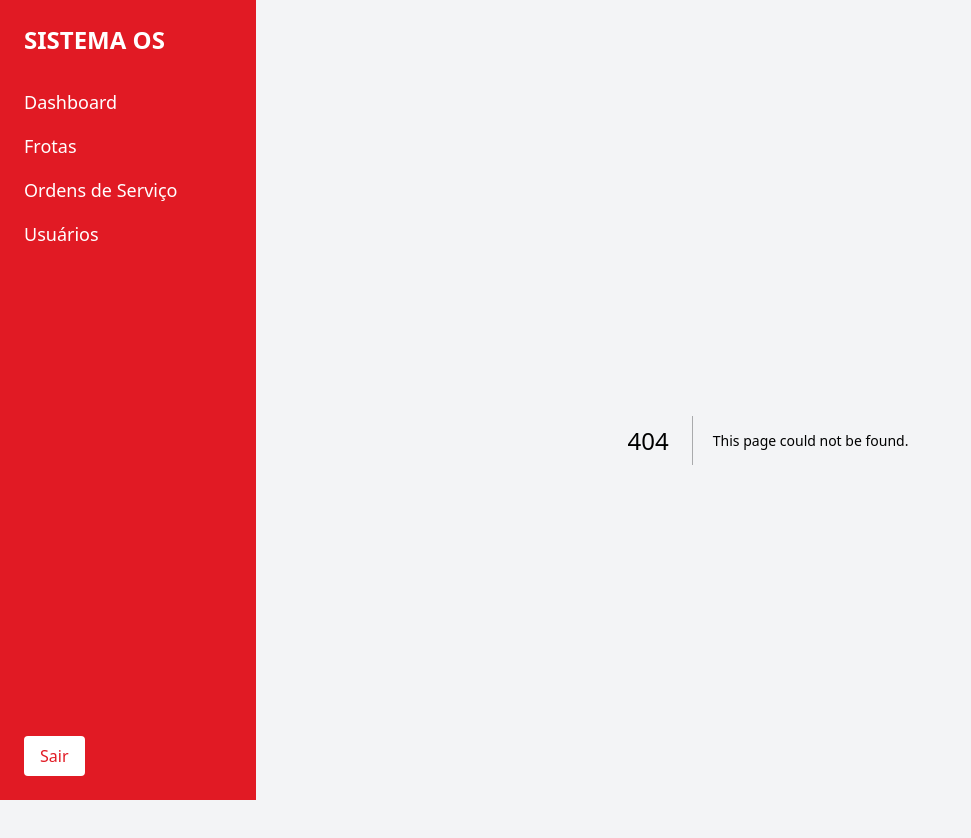
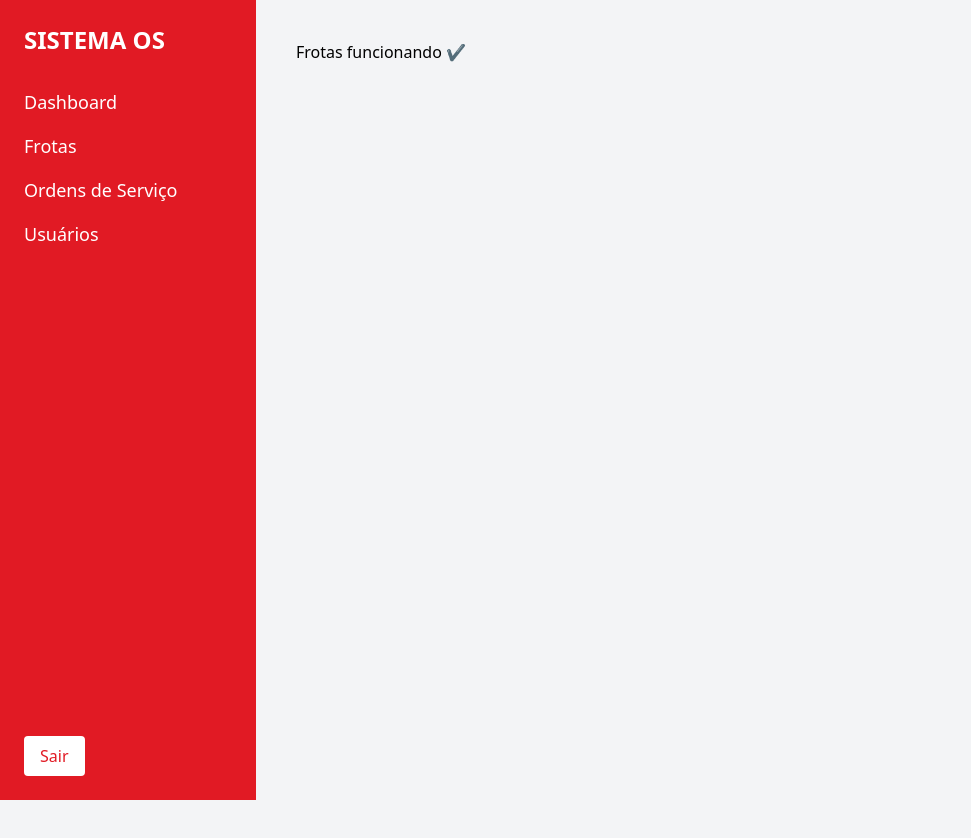
Before and after one commit to m67899932-boop/fleet-os-frontend, a Next.js app: page /frotas in a window 1280 px wide. Before the commit this address had no page. Shown: the top 838 px of the page, without its empty margins (0-971 px from the left). After the commit the page ends 800 px from the top, so only its background shows below. Built offline with nearby package versions, Linux system fonts and the light colour scheme.

Commit message:
Create page.tsx

```diff
--- /dev/null
+++ b/app/frotas/page.tsx
@@ -0,0 +1,3 @@
+export default function FrotasPage() {
+  return <div>Frotas funcionando ✔</div>;
+}
```
